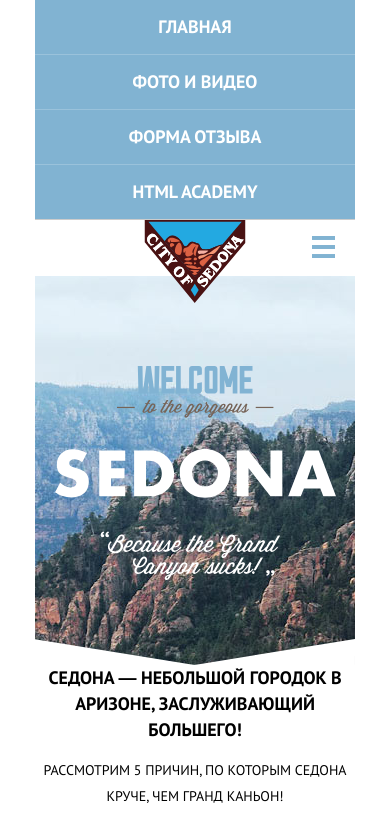
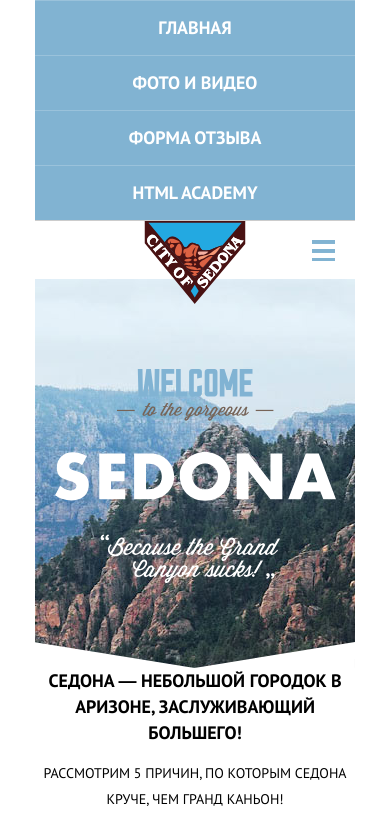
Before and after one commit to dmitmokrov/612415-sedona-19, a website: page source/index.html in a window 390 px wide. Shown: the top 824 px of the page. Drawn offline with nearby package versions, Linux system fonts and the light colour scheme; files that its build step writes are made by us from their sources.

Commit message:
Делает меню элементом в потоке

```diff
--- a/source/index.html
+++ b/source/index.html
@@ -13,7 +13,7 @@
         <img class="logo__image" src="img/logo-sedona-mobile.svg" width="102" height="83" alt="Логотип City of Sedona">
       </a>
       <nav class="main-nav page-header__nav">
-          <button class="main-nav__toggle" type="button"><span class="visually-hidden">Меню</span></button>
+        <button class="main-nav__toggle main-nav__toggle--right" type="button"><span class="visually-hidden">Меню</span></button>
         <ul class="main-nav__list">
           <li>
             <ul class="main-nav__sublist">
--- a/source/sass/blocks/main-nav.scss
+++ b/source/sass/blocks/main-nav.scss
@@ -1,5 +1,6 @@
 .main-nav {
-  position: relative;
+  display: flex;
+  flex-direction: column;
 }
 
 @media (min-width: $tablet) {
@@ -9,14 +10,21 @@
 }
 
 .main-nav__toggle {
+  order: 1;
   width: 23px;
-  height: 22px;
+  height: 21px;
+  margin: 20px 20px 18px;
+  padding: 0;
   border: none;
   background-color: transparent;
   background-image: url("../img/icon-menu.svg");
   background-position: top left;
   background-repeat: no-repeat;
   cursor: pointer;
+
+  &--right {
+    align-self: flex-end;
+  }
 }
 
 @media (min-width: $tablet) {
@@ -27,9 +35,6 @@
 
 .main-nav__list {
   //display: none;
-  position: absolute;
-  right: -20px;
-  bottom: 41px;
   margin: 0;
   padding: 0;
 
@@ -42,7 +47,6 @@
 
 @media (min-width: $tablet) {
   .main-nav__list {
-    position: static;
     display: flex;
     justify-content: space-between;
 
--- a/source/sass/blocks/page-header.scss
+++ b/source/sass/blocks/page-header.scss
@@ -4,27 +4,25 @@
   justify-content: flex-end;
   align-items: center;
   min-height: 56px;
-  margin-top: 220px;
-  padding: 0 20px;
 
   background-color: $secondary;
 }
 
-@media (min-width: $tablet) {
-  .page-header {
-    margin-top: 0;
-    padding: 0;
-  }
-}
-
 .page-header__logo {
   position: absolute;
-  top: 0;
+  bottom: -28px;
   left: 50%;
   margin-left: -51px;
   z-index: 1;
 }
 
+@media (min-width: $tablet) {
+  .page-header__logo {
+    bottom: auto;
+    top: 0;
+  }
+}
+
 // .page-header__nav {
 
 // }
```
Also changed, not shown: source/form.html (+1 -1 lines), source/photo.html (+1 -1 lines). Lines whose indentation alone changed are shown as unchanged.
